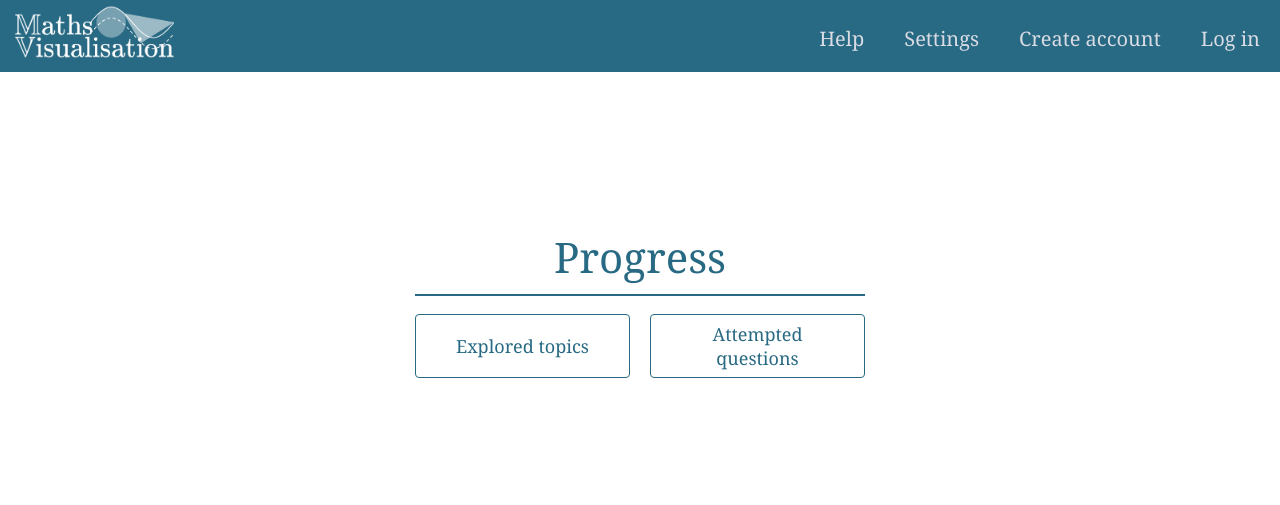
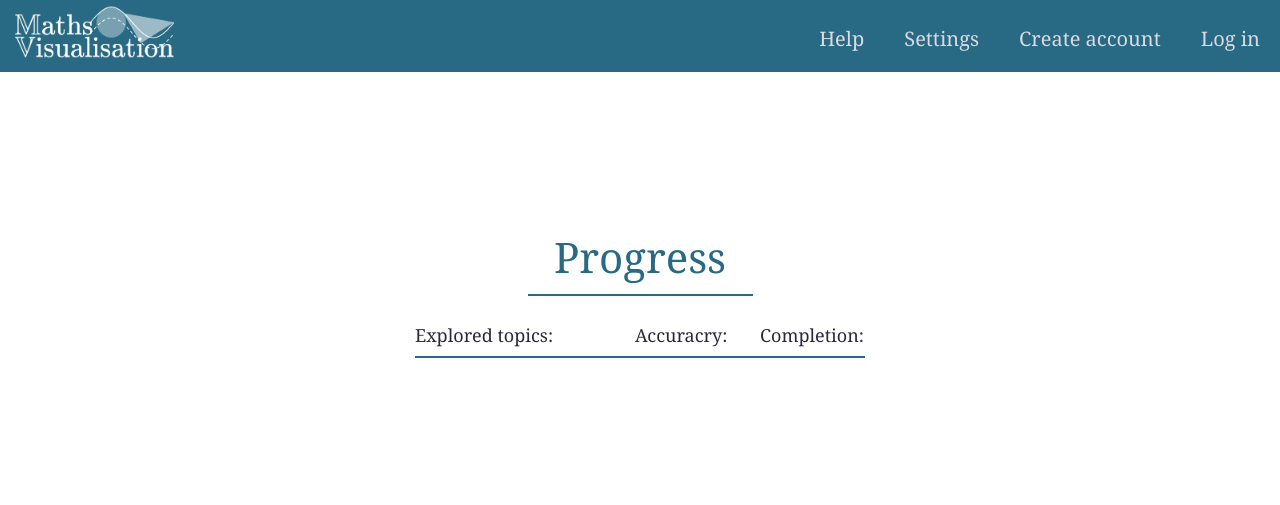
Before and after one commit to WalkinBurger/NEA-maths-visualisation, a Python web app: template website/templates/progress.html in a window 1280 px wide. Shown: the top 505 px of the page. Run offline with Jinja, Linux system fonts and the light colour scheme; the template is opened without the code that fills it, so the values that code supplies are empty.

Commit message:
progress

```diff
--- a/website/static/style.css
+++ b/website/static/style.css
@@ -9,6 +9,7 @@
     --hl4: #2a283e;
     --bg: #ffffff;
     --pink: #ebbcba;
+    --yellow: #f6c177;
     --invert: 0%;
     --contrast: 1;
     --border: none;
@@ -645,3 +646,19 @@ g rect {
     border: 1px solid var(--pc2);
     border-radius: 4px;
 }
+
+
+
+/* ========== progress page ========== */
+.progress-container {
+    display: grid;
+    width: 450px;
+    margin-top: 0.5em;
+    gap: 20px;
+    grid-template-columns: 200px 105px 105px;
+}
+.progress-container a {
+    color: var(--pc2);
+    text-decoration: none;
+}
+.progress-container a:hover {text-decoration: underline;}
--- a/website/templates/progress.html
+++ b/website/templates/progress.html
@@ -2,47 +2,40 @@
 {% block content %}
 <!--The progress page-->
 <h1>Progress</h1>
+<hr style="margin-bottom: 1em; width: 50%;">
+<div class="progress-container">
+    <label>Explored topics:</label>
+    <label>Accuracry:</label>
+    <label>Completion:</label>
+</div>
 <hr>
-<div class="settings-containter">
-    <!-- Progress buttons -->
-    <button type="button" class="button1" onclick="expandhelp(this, 'exploredTopics')">Explored topics</button>
-    <button type="button" class="button1" onclick="expandhelp(this, 'attemptedQuestions')">Attempted questions</button>
+<div class="progress-container">
 </div>
-<div class="settings" id="settings">
-    <div class="settings-div" id="exploredTopics">
-        <!-- Explored topics -->
-        {{progress}}
-    </div>
-    <div class="settings-div" id="attemptedQuestions">
-        <!-- Attempted questions -->
-        {{responses}}
-    </div>
-</div>
-{% if user.role != "anon" and user.role != "admin" %}<hr id="end-hr">{% else %}<hr>{% endif %}
 <script>
-    // Function to expand content for the picked help option
-    expandhelp = async (button, id) => {
-        settings = document.getElementById("settings").children
-        buttons = document.getElementsByClassName("button1")
-        hr = document.getElementById("end-hr")
-        for (let i = 0; i< buttons.length; i++) {
-            if (buttons[i] != button) {
-                buttons[i].classList.remove("active")
-            } else {button.classList.add("active")}
-        }
-        if (hr.style.width == "0px" || hr.style.width == "") {
-            hr.style.width = "100%"
-            await delay(200)
-        }
-        for (let i = 0; i < settings.length; i++) {
-            if (settings[i].id == id) {
-                settings[i].style.height = settings[i].scrollHeight + 'px'
-                settings[i].style.opacity = 1
-            } else {
-                settings[i].style.height = 0
-                settings[i].style.opacity = 0
-            }
-        }
+    let progress = {{progress|tojson}}
+    let container = document.getElementsByClassName("progress-container")[1]
+
+    function percentageCalc(i,j) {
+        let div = document.createElement("div")
+        let percentage = document.createElement("label")
+        let dot = document.createElement("label")
+        percentage.innerHTML = (Math.round(progress[i][j]*100))+"%"
+        dot.innerHTML = "  &#9679"
+        if (Math.round(progress[i][j]*100) < 34) {dot.style.color = "var(--pink)"}
+        else if (Math.round(progress[i][j]*100) > 68) {dot.style.color = "var(--pc3)"}
+        else {dot.style.color = "var(--yellow)"}
+        div.appendChild(percentage)
+        div.appendChild(dot)
+        return div
+    }
+
+    for (i=0; i<progress.length; i++) {
+        let topic = document.createElement("a")
+        topic.href = "/topic/"+progress[i][2]
+        topic.innerHTML = progress[i][3]
+        container.appendChild(topic)
+        container.appendChild(percentageCalc(i,1))
+        container.appendChild(percentageCalc(i,2))
     }
 </script>
 {% endblock %}
```
Also changed, not shown: website/views.py (+7 -2 lines), database.db.
